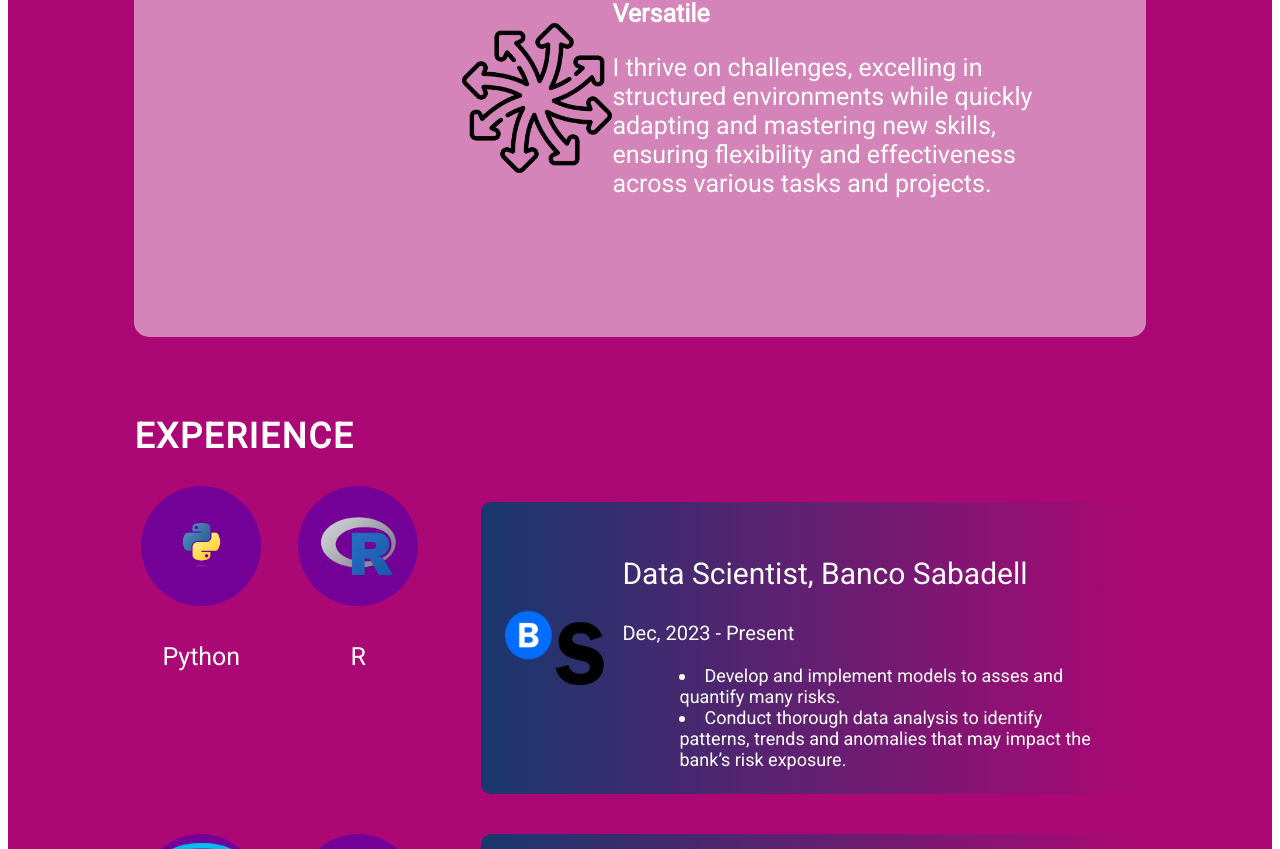
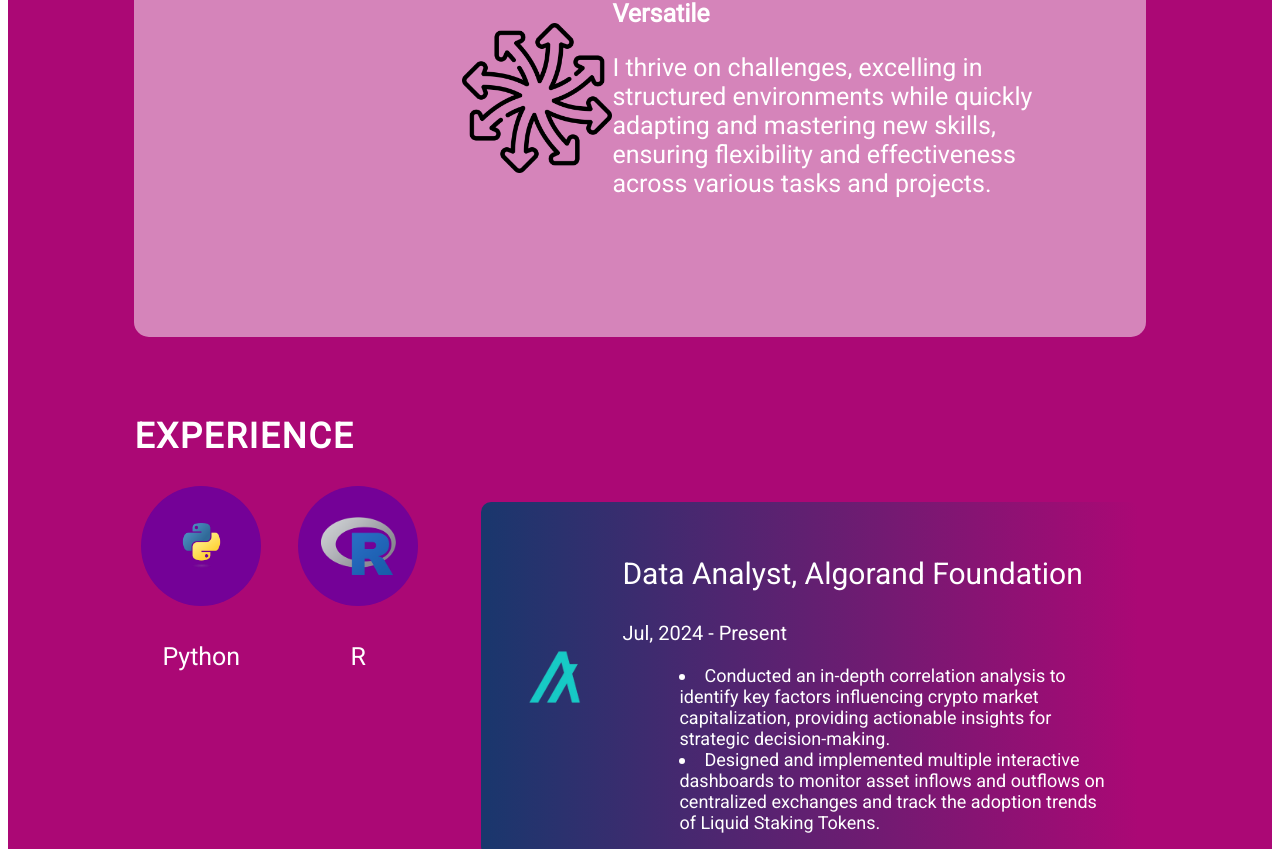
Before and after one commit to MarcLlopart/MarcLlopart-portfolio, a React (Vite) app: page / in a window 1280 px wide. Shown: the part 1951-2800 px from the top of the page. Built offline with nearby package versions, Linux system fonts and the light colour scheme.

Commit message:
New: Updated 2025

```diff
--- a/src/components/Navbar/Navbar.jsx
+++ b/src/components/Navbar/Navbar.jsx
@@ -52,7 +52,7 @@
                         <a href="#contact">Contact</a>
                     </li>
                     <li>
-                        <a href="https://github.com/MarcLlopart/MarcLlopart-portfolio/raw/main/assets/cv/cv_mllopart2024.pdf" download>My CV!</a>
+                        <a href="https://github.com/MarcLlopart/MarcLlopart-portfolio/raw/main/assets/cv/MarcLlopart2025.pdf" download>My CV!</a>
                     </li>
                 </ul>
             </div>
--- a/src/data/history.json
+++ b/src/data/history.json
@@ -1,9 +1,18 @@
 [
+    {
+      "role": "Data Analyst",
+      "organisation": "Algorand Foundation",
+      "startDate": "Jul, 2024",
+      "endDate": "Present",
+      "experiences": ["Conducted an in-depth correlation analysis to identify key factors influencing crypto market capitalization, providing actionable insights for strategic decision-making.",
+                      "Designed and implemented multiple interactive dashboards to monitor asset inflows and outflows on centralized exchanges and track the adoption trends of Liquid Staking Tokens."],
+      "imageSrc": "history/af.png"
+    },
     {
       "role": "Data Scientist",
       "organisation": "Banco Sabadell",
       "startDate": "Dec, 2023",
-      "endDate": "Present",
+      "endDate": "Jul, 2024",
       "experiences": ["Develop and implement models to asses and quantify many risks.",
                       "Conduct thorough data analysis to identify patterns, trends and anomalies that may impact the bank’s risk exposure."],
       "imageSrc": "history/bancosabadell.png"
```
Also changed, not shown: assets/history/af.png (added), 1 other file (tests, documents, lock files or other folders).
